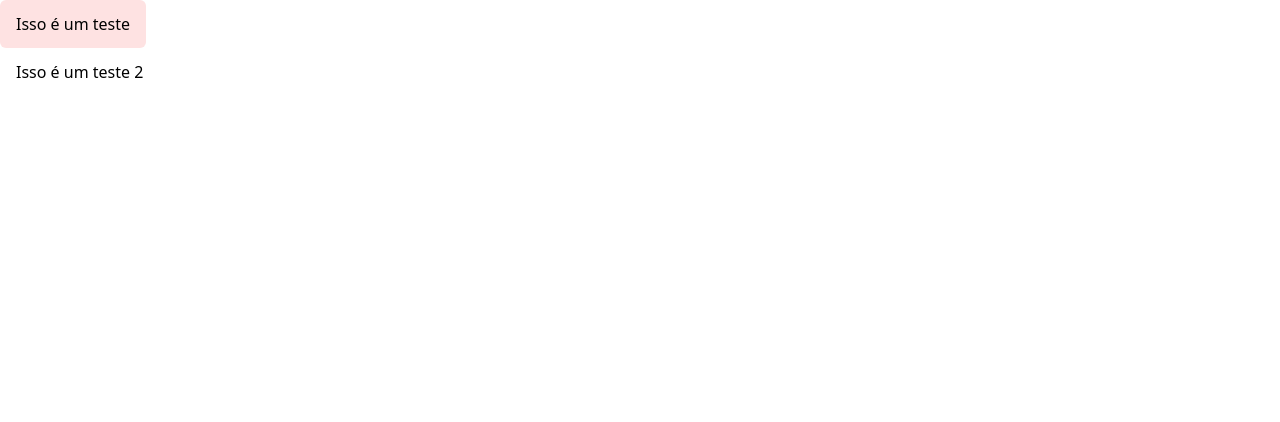
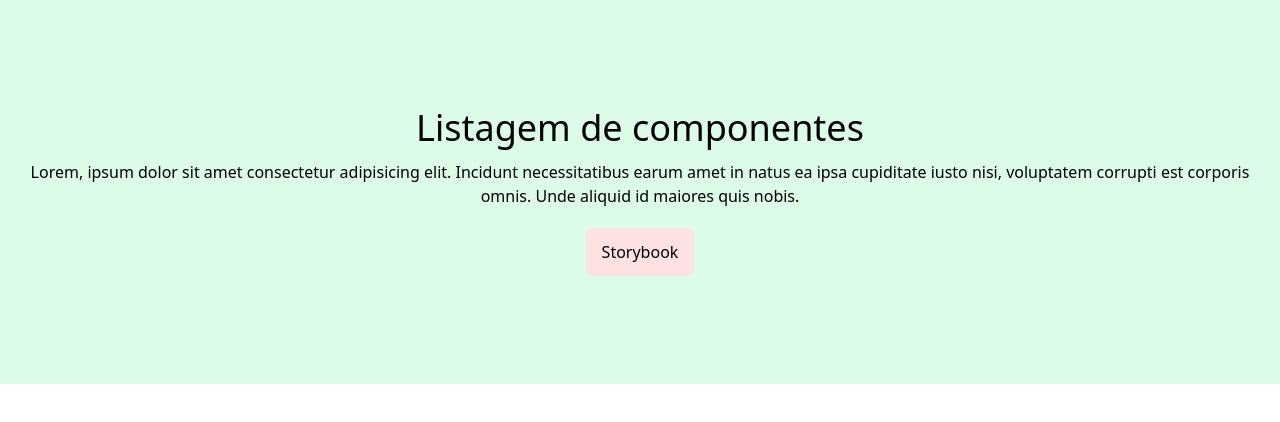
Before and after one commit to Gustavochagas/components-list, a React app: page / in a window 1280 px wide. Shown: the top 422 px of the page. Built offline with nearby package versions, Linux system fonts and the light colour scheme; the HTML template or start-up script is replaced by a standard one.

Commit message:
Try fixes github pages script

```diff
--- a/package.json
+++ b/package.json
@@ -9,7 +9,8 @@
     "storybook": "storybook dev -p 6006",
     "build-storybook": "storybook build",
     "test": "vitest",
-    "test:coverage": "vitest run --coverage"
+    "test:coverage": "vitest run --coverage",
+    "watch": "rsbuild --watch & tailwindcss -i ./src/App.css -o ./src/output.css --watch"
   },
   "dependencies": {
     "react": "^18.3.1",
--- a/src/App.tsx
+++ b/src/App.tsx
@@ -2,10 +2,17 @@
 
 const App = () => {
   return (
-    <div>
-      <Button>Isso é um teste</Button>
-
-      <Button variant="secondary">Isso é um teste 2</Button>
+    <div className="flex justify-center items-center flex-col gap-3 px-6 w-ful h-96 bg-green-100">
+      <h1 className="text-4xl">Listagem de componentes</h1>
+      <p className="text-center mb-2">
+        Lorem, ipsum dolor sit amet consectetur adipisicing elit. Incidunt
+        necessitatibus earum amet in natus ea ipsa cupiditate iusto nisi,
+        voluptatem corrupti est corporis omnis. Unde aliquid id maiores quis
+        nobis.
+      </p>
+      <Button onClick={() => (window.location.pathname = "/docs")}>
+        Storybook
+      </Button>
     </div>
   );
 };
--- a/src/Button/Button.tsx
+++ b/src/Button/Button.tsx
@@ -1,5 +1,6 @@
 import { ButtonProps, ButtonVariants } from "./types";
 
+import { ButtonHTMLAttributes } from "react";
 import { ButtonVariant } from "./constants";
 
 const CSS_BY_VARIANT: Record<ButtonVariants, string> = {
@@ -9,14 +10,17 @@
     "bg-white-100 hover:bg-white-200 focus:ring focus:ring-white-200 text-black",
 };
 
-export const Button: React.FC<ButtonProps> = ({
-  children,
-  variant = ButtonVariant.primary,
-}) => {
+export const Button: React.FC<
+  ButtonProps & ButtonHTMLAttributes<HTMLButtonElement>
+> = ({ children, variant = ButtonVariant.primary, ...props }) => {
   const additionalCss = CSS_BY_VARIANT[variant];
 
   return (
-    <button role="button" className={`flex rounded-md px-4 py-3 text-m ${additionalCss}`}>
+    <button
+      {...props}
+      role="button"
+      className={`flex rounded-md px-4 py-3 text-m ${additionalCss}`}
+    >
       {children}
     </button>
   );
--- a/src/output.css
+++ b/src/output.css
@@ -554,8 +554,36 @@
   display: none;
 }
 
+.mb-2 {
+  margin-bottom: 0.5rem;
+}
+
 .flex {
   display: flex;
+}
+
+.h-96 {
+  height: 24rem;
+}
+
+.w-full {
+  width: 100%;
+}
+
+.flex-col {
+  flex-direction: column;
+}
+
+.items-center {
+  align-items: center;
+}
+
+.justify-center {
+  justify-content: center;
+}
+
+.gap-3 {
+  gap: 0.75rem;
 }
 
 .rounded-md {
@@ -565,6 +593,11 @@
 .bg-red-100 {
   --tw-bg-opacity: 1;
   background-color: rgb(254 226 226 / var(--tw-bg-opacity));
+}
+
+.bg-green-100 {
+  --tw-bg-opacity: 1;
+  background-color: rgb(220 252 231 / var(--tw-bg-opacity));
 }
 
 .px-4 {
@@ -577,9 +610,46 @@
   padding-bottom: 0.75rem;
 }
 
+.px-6 {
+  padding-left: 1.5rem;
+  padding-right: 1.5rem;
+}
+
+.text-center {
+  text-align: center;
+}
+
+.text-3xl {
+  font-size: 1.875rem;
+  line-height: 2.25rem;
+}
+
+.text-2xl {
+  font-size: 1.5rem;
+  line-height: 2rem;
+}
+
+.text-5xl {
+  font-size: 3rem;
+  line-height: 1;
+}
+
+.text-4xl {
+  font-size: 2.25rem;
+  line-height: 2.5rem;
+}
+
+.font-bold {
+  font-weight: 700;
+}
+
 .text-black {
   --tw-text-opacity: 1;
   color: rgb(0 0 0 / var(--tw-text-opacity));
+}
+
+.underline {
+  text-decoration-line: underline;
 }
 
 .hover\:bg-red-200:hover {
```
